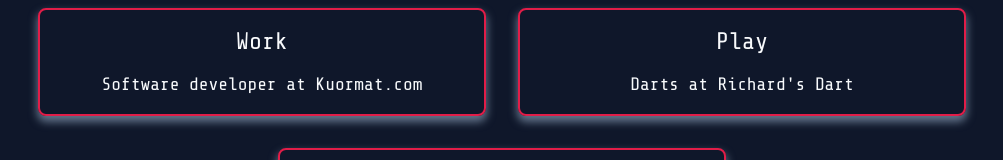
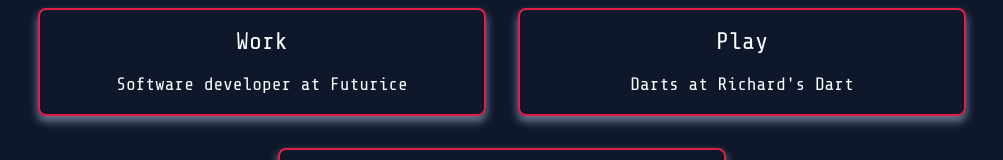
Before and after one commit to makeri89/me, an Astro site: page / in a window 1280 px wide. Shown: the part 220-380 px from the top of the page, without its empty margins (138-1141 px from the left). Built offline with nearby package versions, Linux system fonts and the light colour scheme; Astro itself is replaced by a stand-in of ours.

Commit message:
Updated employment

```diff
--- a/src/pages/index.astro
+++ b/src/pages/index.astro
@@ -9,7 +9,7 @@ import Card from '../components/Card.astro';
 		<div class="flex flex-row gap-8 flex-wrap justify-center">
 			<Card
 				title="Work"
-				body="Software developer at Kuormat.com"
+				body="Software developer at Futurice"
 			/>
 			<Card
 				title="Play"
```
